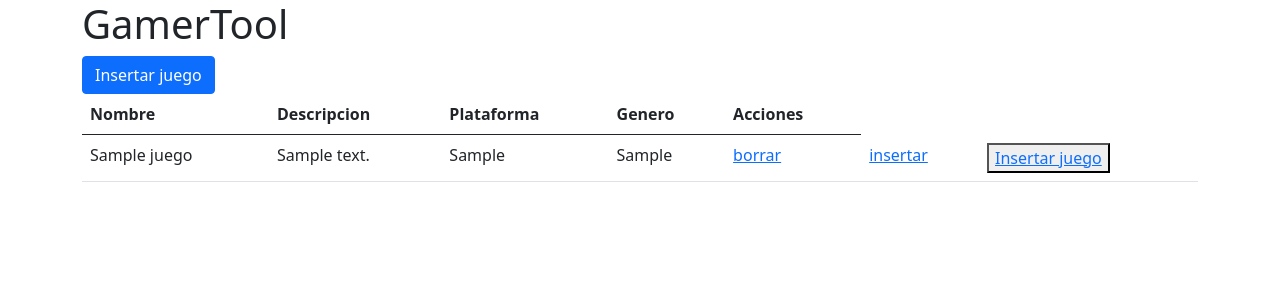
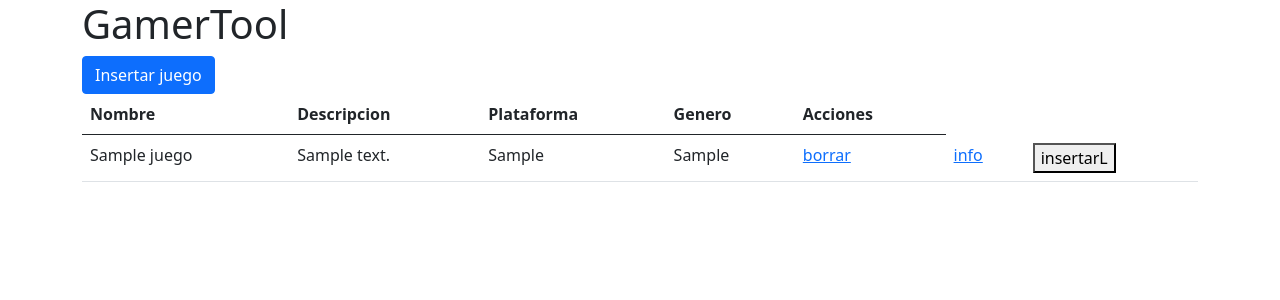
Before and after one commit to zzllalexllzz/ProyectoScrum, a PHP site: page / in a window 1280 px wide. Shown: the top 300 px of the page. Run offline with PHP 8.4, Linux system fonts and the light colour scheme; tables that the repository leaves empty or names only in its code hold one stand-in row (values such as "Sample post").

Commit message:
primera vez5

```diff
--- a/lib.php
+++ b/lib.php
@@ -37,8 +37,8 @@ function pintarJuegos($juegos)
                         <td>" . $value["genero"] . "</td>";
         }
         echo "<td><a href='controlador.php?accion=borrar&id=" . $value['id'] . "'>borrar</a></td>";
-        echo "<td><a href='controlador.php?accion=info&id=" . $value['id'] . "'>insertar</a></td>";
-        echo "<td></a><button type='button' data-bs-toggle='modal' data-bs-target='#nuevaLocalizacion'><a href='controlador.php?accion=insert&id=" . $value['id'] . "'>Insertar juego</a></button></td></tr>";
+        echo "<td><a href='controlador.php?accion=info&id=" . $value['id'] . "'>info</a></td>";
+        echo "<td></a><button href='controlador.php?accion=insert&id=" . $value['id'] . "' type='button' data-bs-toggle='modal' data-bs-target='#nuevaLocalizacion'>insertarL</button></td></tr>";
     }
 
 
```
